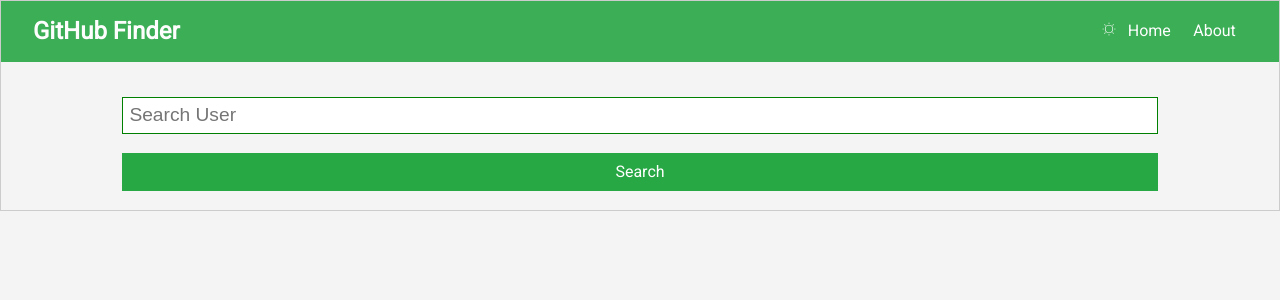
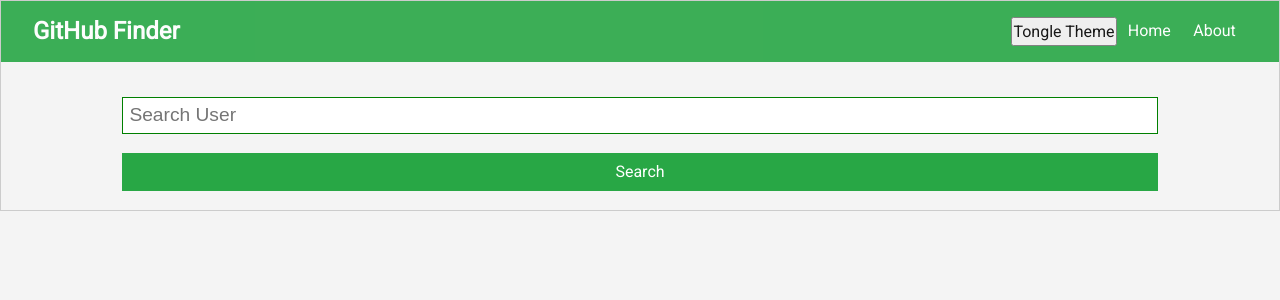
Before and after one commit to Hung2201/tranduchung_middterm3, a React (Create React App) app: page / in a window 1280 px wide. Shown: the top 300 px of the page. Built offline with nearby package versions, Linux system fonts and the light colour scheme; the HTML template or start-up script is replaced by a standard one.

Commit message:
fix code to  deploy

```diff
--- a/src/components/layout/Navbar.js
+++ b/src/components/layout/Navbar.js
@@ -1,7 +1,6 @@
 import React from "react";
 import { Link } from "react-router-dom";
 import { useState, useEffect } from "react";
-import { CiLight } from "react-icons/ci";
 const Navbar = () => {
   const [theme, setTheme] = useState("light");
   useEffect(() => {
@@ -19,7 +18,7 @@
       </h1>
       <ul>
         <li>
-          <CiLight onClick={handleClick} />
+          <button onClick={handleClick}>Tongle Theme</button>
           <Link to="/">Home</Link>
           <Link to="/about">About</Link>
         </li>
```
